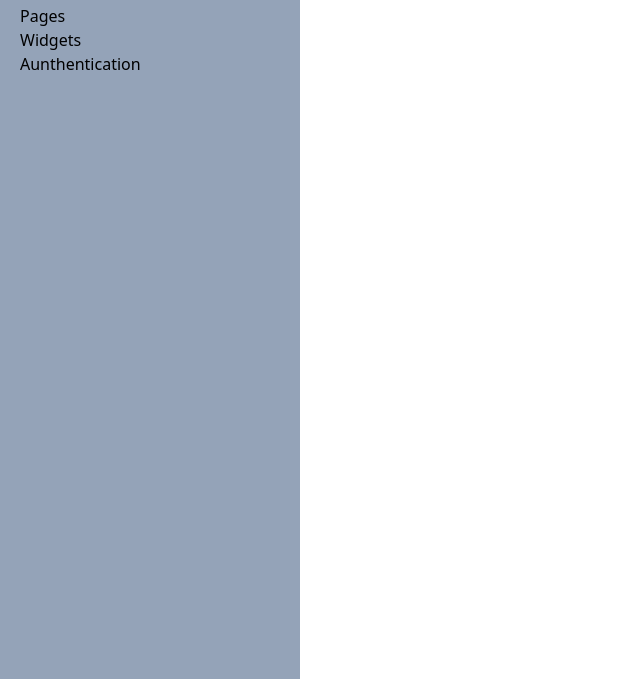
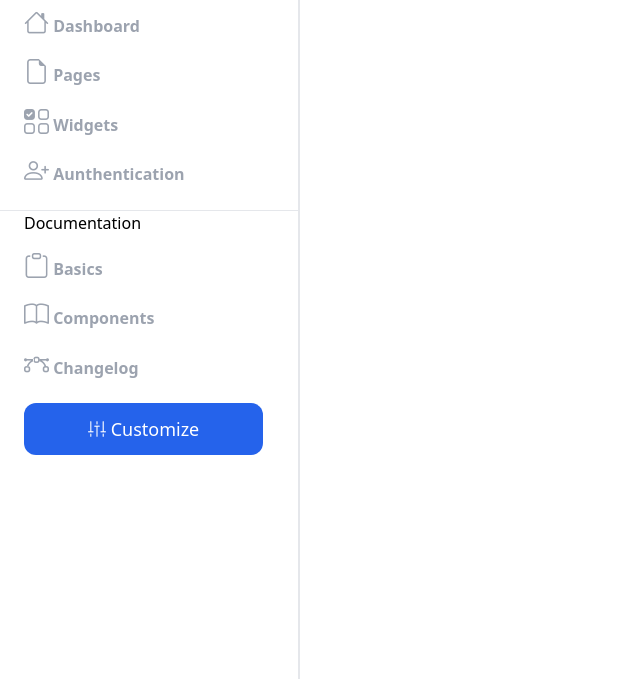
Before and after one commit to robin604680/tailwindcss-8, a website: page src/index.html in a window 1280 px wide. Shown: the part 121-800 px from the top of the page, without its empty margins (0-640 px from the left). Drawn offline with nearby package versions, Linux system fonts and the light colour scheme.

Commit message:
aside bar menu complit 50%

```diff
--- a/src/index.html
+++ b/src/index.html
@@ -10,17 +10,26 @@
 </head>
 <body>
     <header>
-        <nav class="h-screen w-[300px] bg-slate-400 fixed">
+        <!-- Aside Bar -->
+        <nav class=" container mx-auto h-screen w-[300px] fixed border-r-2">
             <!-- Brand Image -->
-            <div class="container mx-auto">
-                <img class="w-20  mt-8" src="./assets/images/logo.svg" alt="Brand-Image">
+            <div class="container">
+                <img class="w-20 mx-auto mt-8" src="./assets/images/logo.svg" alt="Brand-Image">
             </div>
-            <ul class="ml-5 gap-4">
-                <li><a href="#">Dashboard</a></li>
-                <li><a href="#">Pages</a></li>
-                <li><a href="#">Widgets</a></li>
-                <li><a href="#">Aunthentication</a></li>
+            <ul class="flex flex-col ml-6 mt-6 gap-3 mb-5">
+                <li><a href="#" class="font-semibold  text-gray-400 hover:text-black"><i class="bi bi-house text-[25px]"></i> Dashboard</a></li>
+                <li><a href="#" class="font-semibold text-gray-400 hover:text-black"><i class="bi bi-file-earmark text-[25px]"></i> Pages</a></li>
+                <li><a href="#" class="font-semibold text-gray-400 hover:text-black"><i class="bi bi-ui-checks-grid text-[25px]"></i> Widgets</a></li>
+                <li><a href="#" class="font-semibold text-gray-400 hover:text-black"><i class="bi bi-person-plus text-[25px]"></i> Aunthentication</a></li>
             </ul>
+            <hr>
+            <h4 class="ml-6">Documentation</h4>
+            <ul class="flex flex-col ml-6 mt-3 gap-3 mb-5">
+                <li><a href="#" class="font-semibold text-gray-400 hover:text-black"><i class="bi bi-clipboard text-[25px]"></i> Basics</a></li>
+                <li><a href="#" class="font-semibold text-gray-400 hover:text-black"><i class="bi bi-book text-[25px]"></i> Components</a></li>
+                <li><a href="#" class="font-semibold text-gray-400 hover:text-black"><i class="bi bi-bezier text-[25px]"></i> Changelog</a></li>
+            </ul>
+            <button class="ml-6 bg-blue-600 px-16 py-3 rounded-xl text-white text-lg" type="button"><i class="bi bi-sliders2-vertical"></i> Customize</button>
         </nav>
     </header>
     <!-- npx tailwindcss -i ./src/assets/css/style.css -o ./dist/output.css --watch -->
```
Also changed, not shown: dist/output.css.
